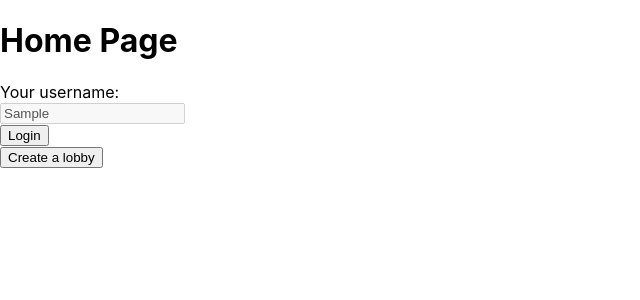
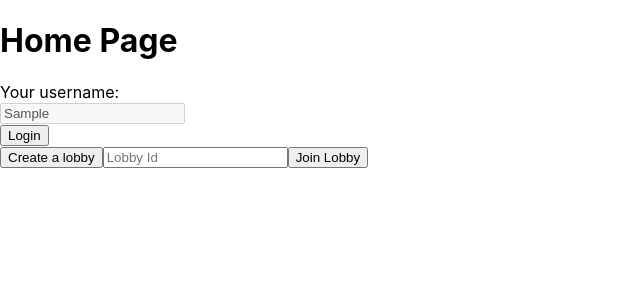
Before and after one commit to kristyanYochev/stay-away-web, a React (Create React App) app in the folder stay-away-frontend/: page / in a window 1280 px wide. Both pictures are taken after typing "Sample" into the empty fields and a click on the button "Login". Shown: the top 300 px of the page, without its empty margins (0-640 px from the left). Built offline with nearby package versions, Linux system fonts and the light colour scheme; no server answers.

Commit message:
Added UI for lobby joining

```diff
--- a/stay-away-frontend/src/pages/Home.tsx
+++ b/stay-away-frontend/src/pages/Home.tsx
@@ -5,9 +5,18 @@ interface LobbiesProps {
 }
 
 const Lobbies: React.FC<LobbiesProps> = ({ onCreateLobby = () => {} }) => {
+  const [lobbyId, setLobbyId] = useState('');
+
   return (
     <div>
       <button onClick={() => onCreateLobby()}>Create a lobby</button>
+      <input
+        type='text'
+        placeholder='Lobby Id'
+        value={lobbyId}
+        onChange={e => setLobbyId(e.target.value)}
+      />
+      <button onClick={() => {}}>Join Lobby</button>
     </div>
   )
 }
@@ -22,13 +31,13 @@ const Home: React.FC = () => {
   }
 
   const onCreateLobby = async () => {
-    const response = await fetch("http://localhost:8080/lobbies", {
-      method: "POST"
+    const response = await fetch('http://localhost:8080/lobbies', {
+      method: 'POST'
     });
 
     const id = await response.text();
 
-    console.log("Created lobby with id " + id);
+    console.log('Created lobby with id ' + id);
   }
 
   return (
```
